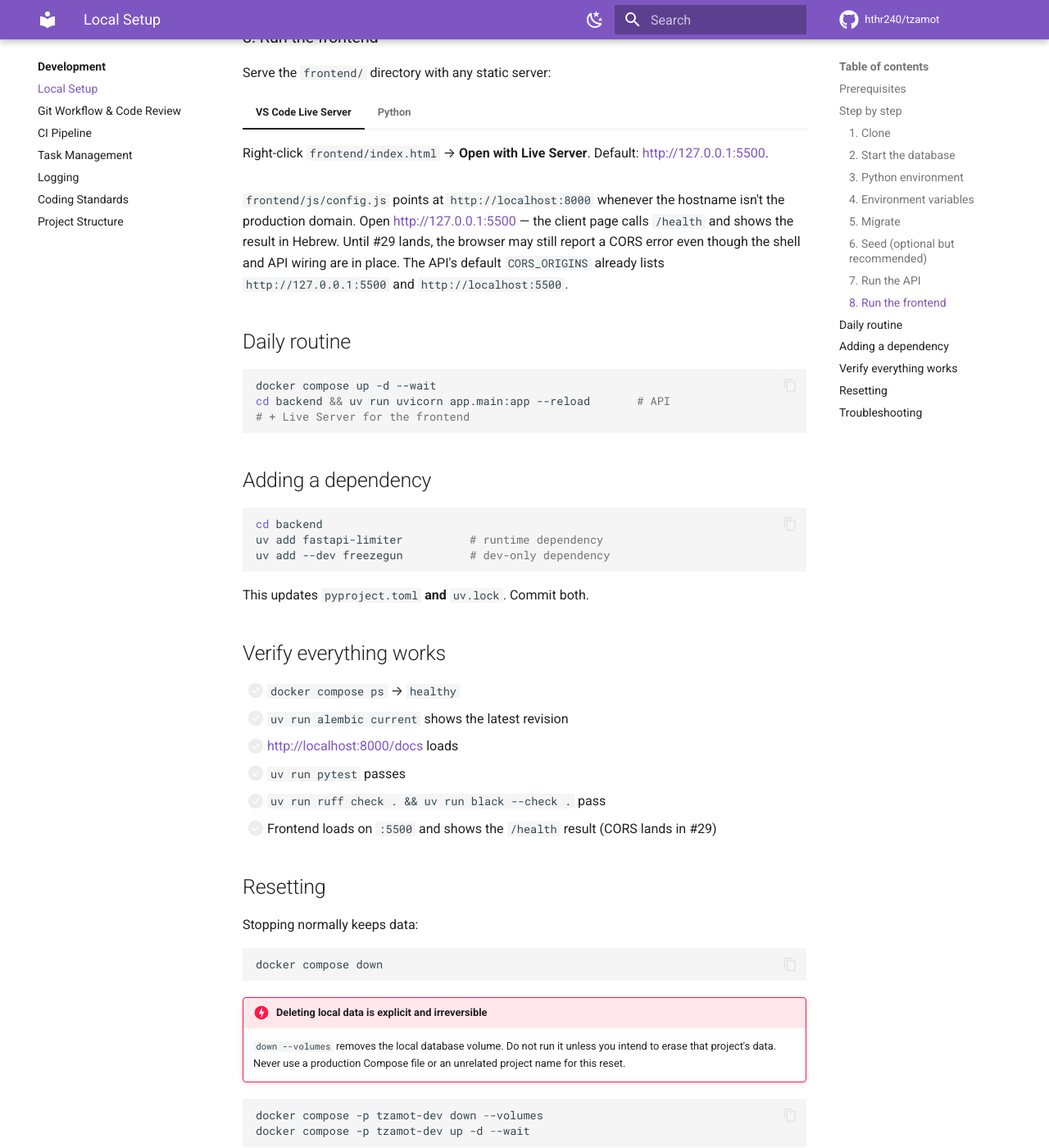
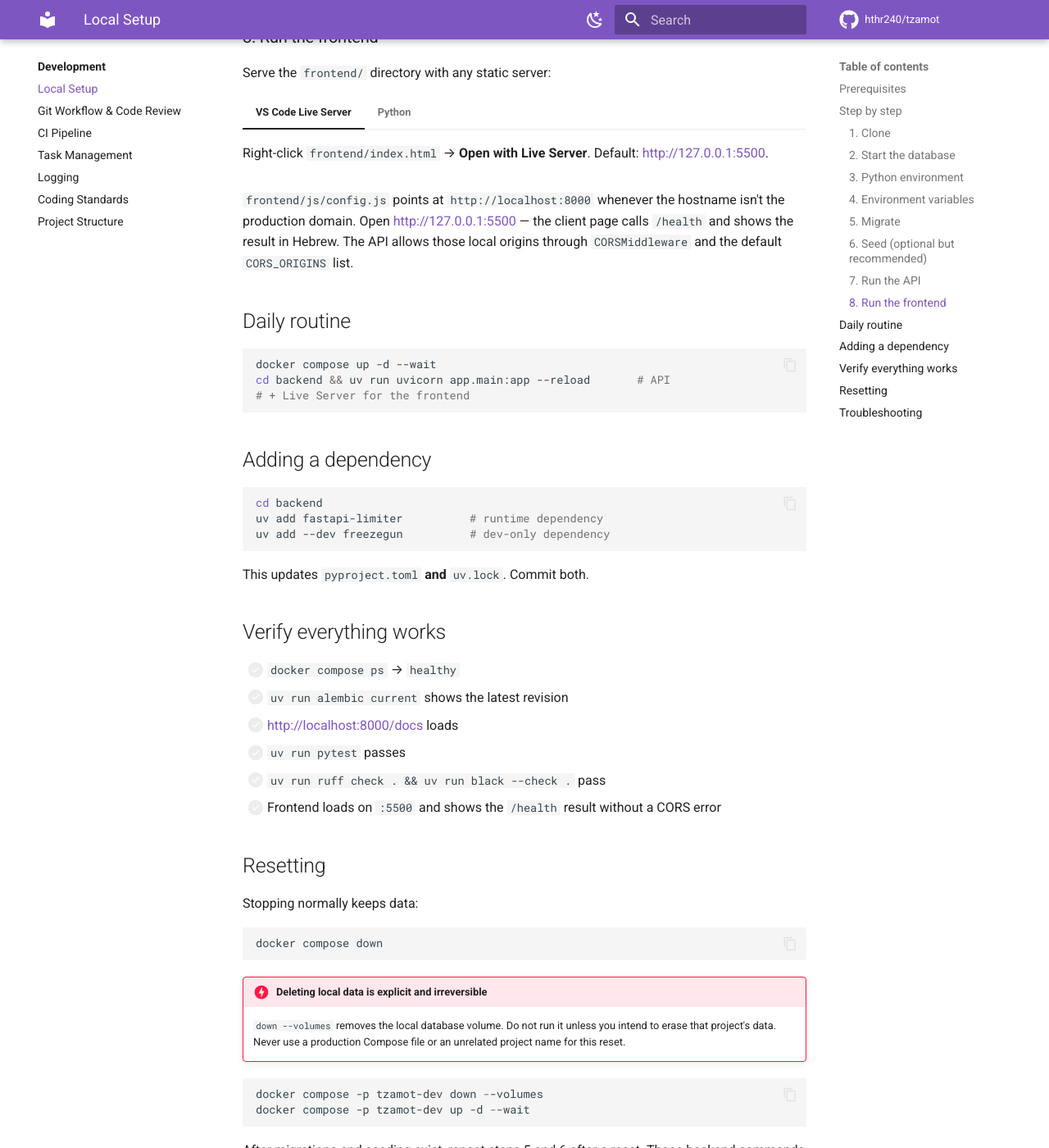
Before and after one commit to hthr240/tzamot, an MkDocs documentation site: the page built from docs/development/local-setup.md, in a window 1280 px wide and 1400 px high, scrolled down 3828 px. Shown: the whole window at 82% size. Built offline with MkDocs 1.6.1 and Material for MkDocs 9.7.7, drawn with Linux system fonts in a browser that asks for light colours; comment, search, counter and statistics services are not loaded.

Commit message:
Document local CORS middleware
Setup and Sprint 1 now treat the browser health call as unblocked.

Co-authored-by: Cursor <cursoragent@cursor.com>

```diff
--- a/docs/development/local-setup.md
+++ b/docs/development/local-setup.md
@@ -185,10 +185,8 @@ Serve the `frontend/` directory with any static server:
 
 `frontend/js/config.js` points at `http://localhost:8000` whenever the hostname
 isn't the production domain. Open <http://127.0.0.1:5500> — the client page
-calls `/health` and shows the result in Hebrew. Until #29 lands, the browser
-may still report a CORS error even though the shell and API wiring are in
-place. The API's default `CORS_ORIGINS` already lists
-`http://127.0.0.1:5500` and `http://localhost:5500`.
+calls `/health` and shows the result in Hebrew. The API allows those local
+origins through `CORSMiddleware` and the default `CORS_ORIGINS` list.
 
 ## Daily routine
 
@@ -215,7 +213,7 @@ This updates `pyproject.toml` **and** `uv.lock`. Commit both.
 - [ ] <http://localhost:8000/docs> loads
 - [ ] `uv run pytest` passes
 - [ ] `uv run ruff check . && uv run black --check .` pass
-- [ ] Frontend loads on `:5500` and shows the `/health` result (CORS lands in #29)
+- [ ] Frontend loads on `:5500` and shows the `/health` result without a CORS error
 
 ## Resetting
 
```
Also changed, not shown: docs/architecture/backend.md (+4 -0 lines), docs/development/project-structure.md (+1 -2 lines), docs/roadmap/index.md (+1 -1 lines), docs/roadmap/sprint-1.md (+1 -1 lines).
